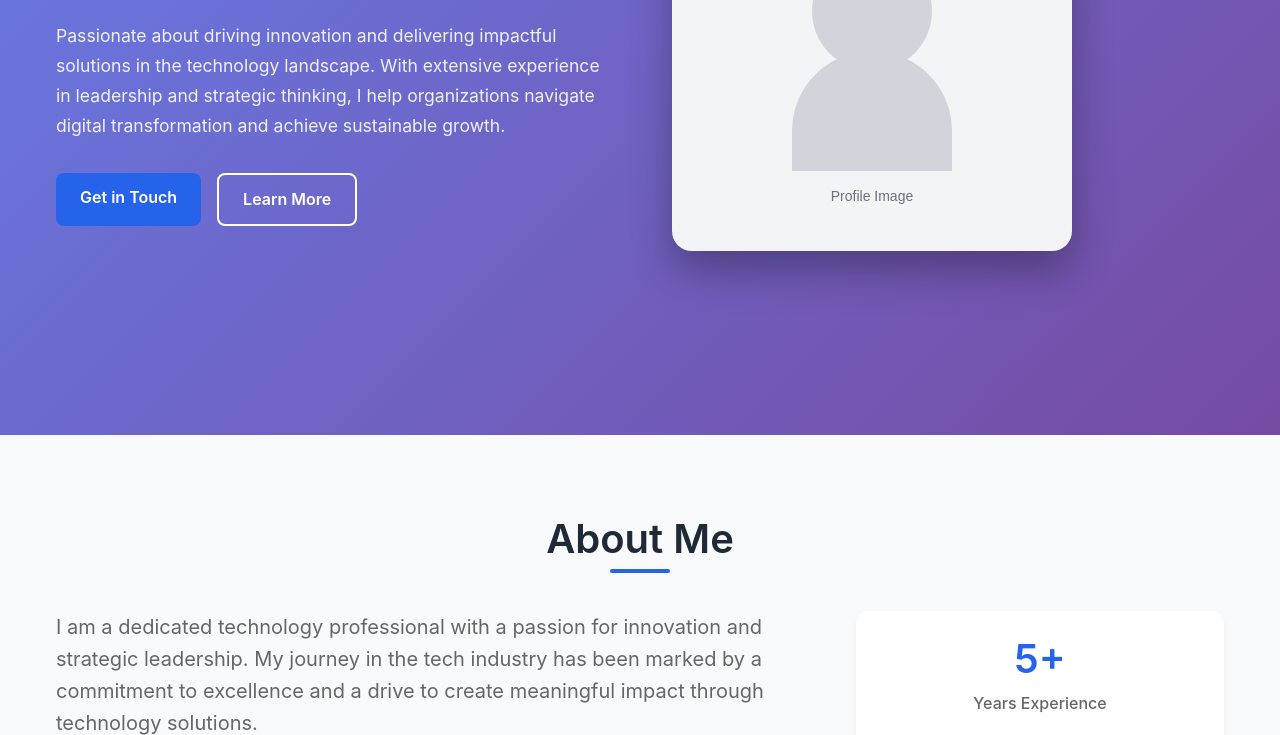
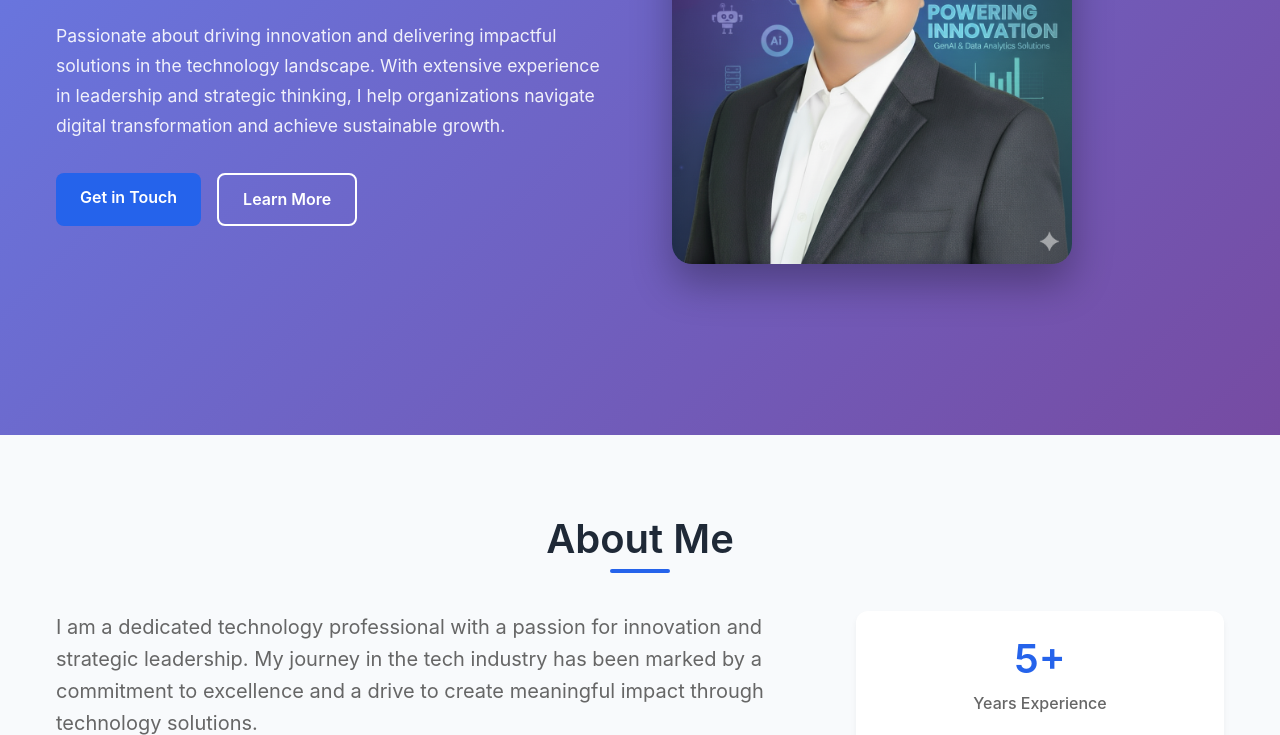
Before and after one commit to rinkeshjindal/rinkeshjindal, a website: page index.html in a window 1280 px wide. Shown: the part 365-1100 px from the top of the page. Drawn offline with Linux system fonts and the light colour scheme.

Commit message:
Update index.html
change from svg to png profile-placeholder image

```diff
--- a/index.html
+++ b/index.html
@@ -12,14 +12,14 @@
     <meta property="og:url" content="https://rinkeshjindal.com/">
     <meta property="og:title" content="Rinkesh Jindal - Professional Profile & Thought Leader">
     <meta property="og:description" content="Professional profile showcasing expertise, thought leadership, and insights from Rinkesh Jindal.">
-    <meta property="og:image" content="https://rinkeshjindal.com/assets/images/profile-placeholder.svg">
+    <meta property="og:image" content="https://rinkeshjindal.com/assets/images/profile-placeholder.png">
 
     <!-- Twitter -->
     <meta property="twitter:card" content="summary_large_image">
     <meta property="twitter:url" content="https://rinkeshjindal.com/">
     <meta property="twitter:title" content="Rinkesh Jindal - Professional Profile & Thought Leader">
     <meta property="twitter:description" content="Professional profile showcasing expertise, thought leadership, and insights from Rinkesh Jindal.">
-    <meta property="twitter:image" content="https://rinkeshjindal.com/assets/images/profile-placeholder.svg">
+    <meta property="twitter:image" content="https://rinkeshjindal.com/assets/images/profile-placeholder.png">
 
     <title>Rinkesh Jindal - Professional Profile & Thought Leader</title>
 
@@ -46,7 +46,7 @@
         ],
         "jobTitle": "Technology Professional",
         "description": "Professional with expertise in technology, leadership, and innovation",
-        "image": "https://rinkeshjindal.com/assets/images/profile-placeholder.svg"
+        "image": "https://rinkeshjindal.com/assets/images/profile-placeholder.png"
     }
     </script>
 </head>
@@ -91,7 +91,7 @@
                     </div>
                 </div>
                 <div class="hero-image">
-                    <img src="assets/images/profile-placeholder.svg" alt="Rinkesh Jindal - Professional Headshot" class="profile-img">
+                    <img src="assets/images/profile-placeholder.png" alt="Rinkesh Jindal - Professional Headshot" class="profile-img">
                 </div>
             </div>
         </div>
```
